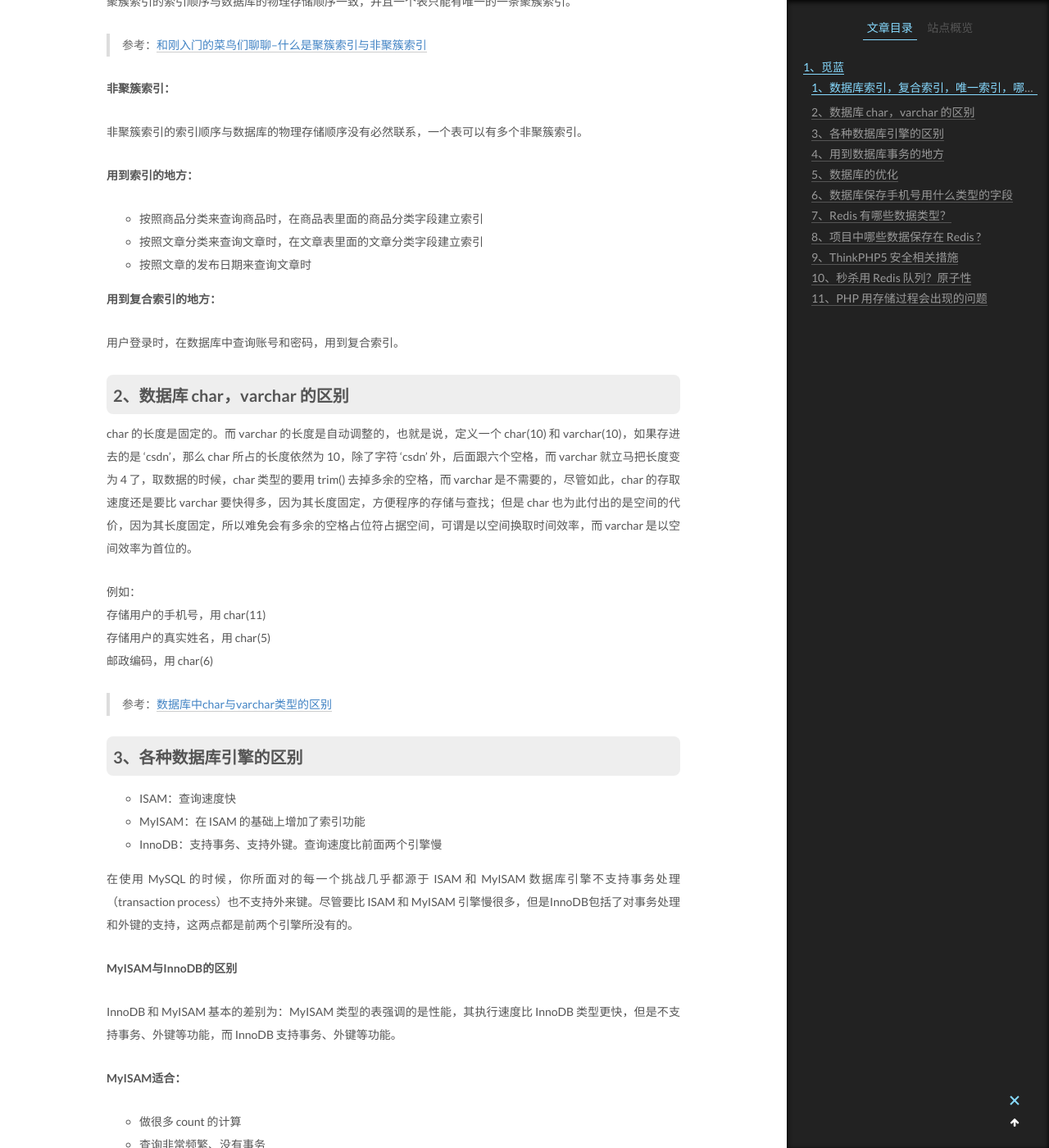
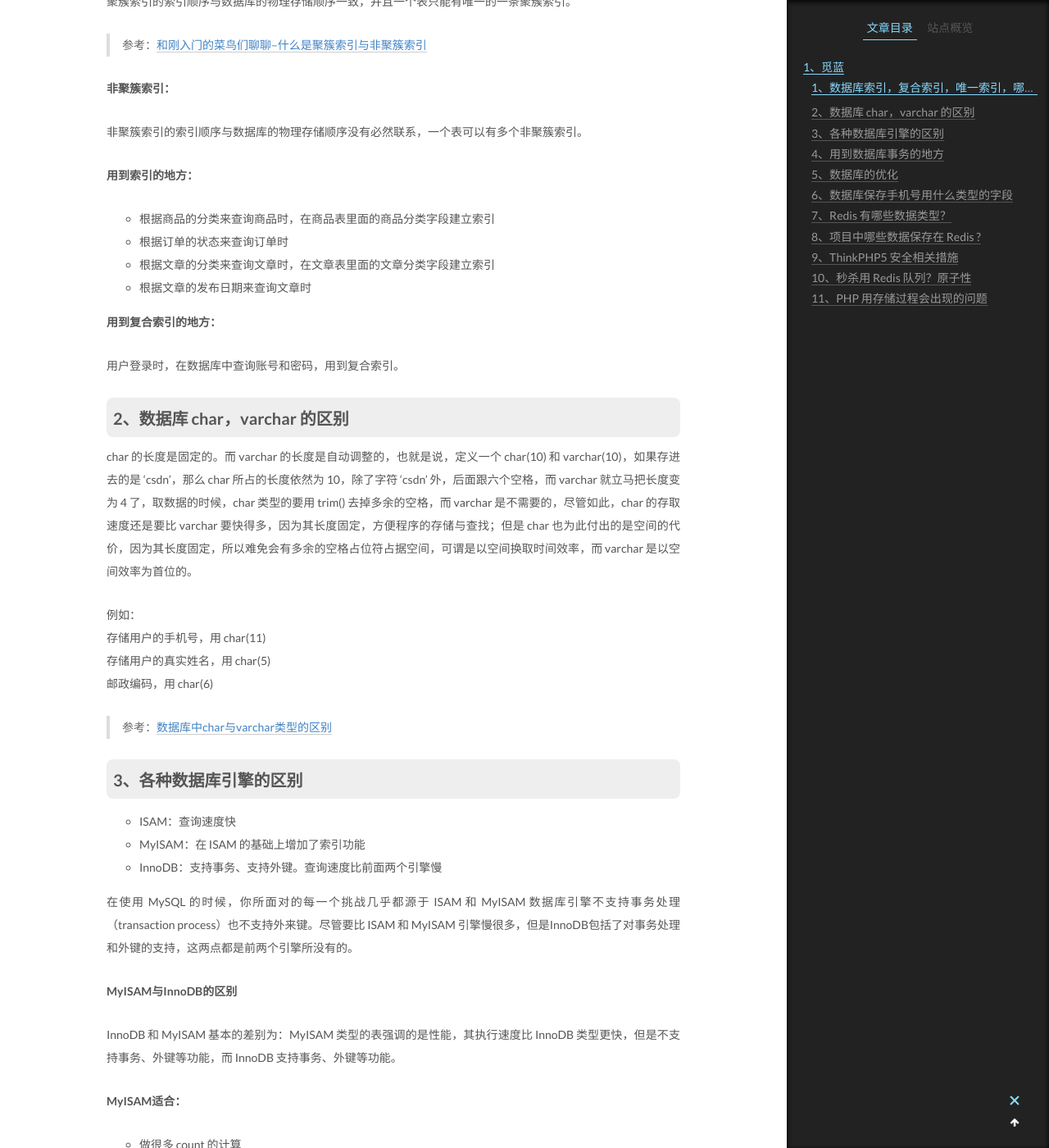
Before and after one commit to nnngu/LearningNotes, a Jekyll site: the page built from _posts/2018-06-05-PHP 面试题收集.md, in a window 1280 px wide and 1400 px high, scrolled down 1041 px. Shown: the whole window at 82% size. Built offline with Jekyll 4.4.1, drawn with Linux system fonts in a browser that asks for light colours.

Commit message:
修改文件: _posts/2018-06-05-PHP 面试题收集.md

```diff
--- a/_posts/2018-06-05-PHP 面试题收集.md
+++ b/_posts/2018-06-05-PHP 面试题收集.md
@@ -39,9 +39,10 @@ Unique Index 就是额外添加的唯一性约束。该约束严格的保证索
 
 **用到索引的地方：**
 
-* 按照商品分类来查询商品时，在商品表里面的商品分类字段建立索引
-* 按照文章分类来查询文章时，在文章表里面的文章分类字段建立索引
-* 按照文章的发布日期来查询文章时
+* 根据商品的分类来查询商品时，在商品表里面的商品分类字段建立索引
+* 根据订单的状态来查询订单时
+* 根据文章的分类来查询文章时，在文章表里面的文章分类字段建立索引
+* 根据文章的发布日期来查询文章时
 
 **用到复合索引的地方：**
 
```
